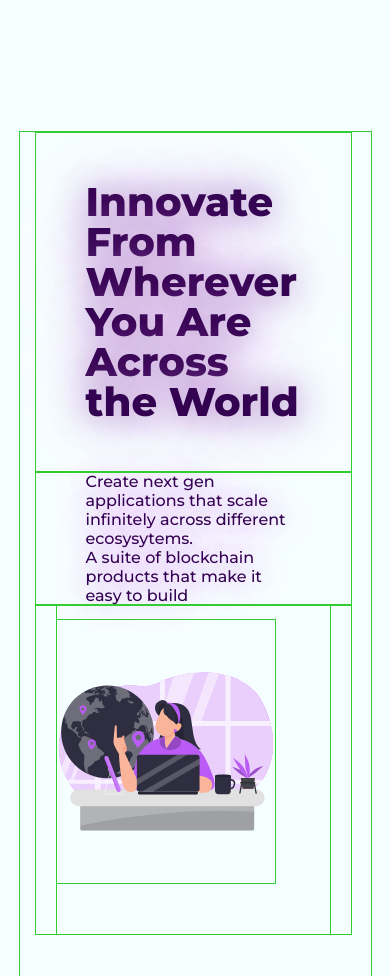
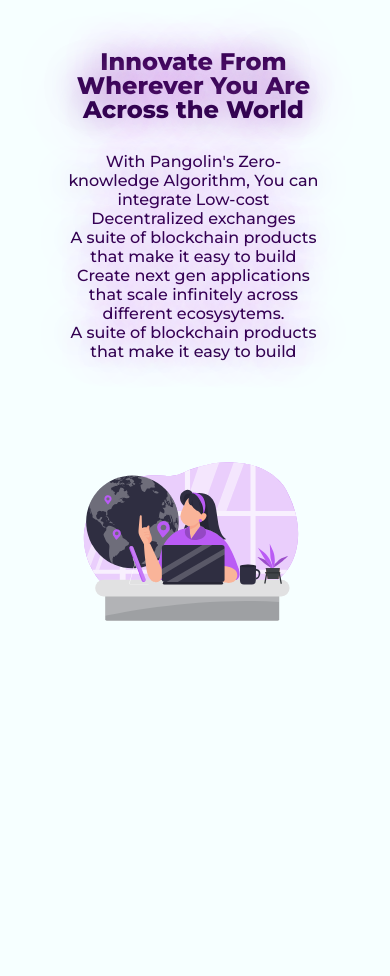
Before and after one commit to LoluBolarinwa/Pangolin, a website: page index.html in a window 390 px wide. Shown: the part 726-1702 px from the top of the page. After the commit the page ends 1590 px from the top, so only its background shows below. Drawn offline with Linux system fonts and the light colour scheme; a web font is replaced by a local one.

Commit message:
responsive layout second section

```diff
--- a/index.css
+++ b/index.css
@@ -5,7 +5,7 @@
     padding: 0;
     box-sizing: border-box;
     /* color: #330351; */
-    outline: 1px solid limegreen !important;
+    /* outline: 1px solid limegreen !important; */
 
 }
 
@@ -295,14 +295,18 @@
     flex: 2;
     /* background-color:brown; */
     margin: 0 auto;
+    /* position:relative; */
+    /* right: 70px; */
+    margin: 0 auto;
+}
 
-    /* background-image: url("svg\ files/Global BLockchain network.svg"); */
-    z-index: -1;
-    background-repeat: no-repeat;
-    position:relative;
-    right: 70px;
-    flex: 2;
-    margin: 0 auto;
+.svgbox2 img{
+    width:100%;
+    height:60%;
+    position: relative;
+    right: -25px;
+    top: 0;
+    /* background-color:brown; */
 }
 
 .textbox2{
@@ -327,6 +331,7 @@
     font-family: 'Montserrat', sans-serif;
     font-weight: 400;
     /* margin-top: 2rem; */
+    /* text-align: center; */
     padding: 0px 50px;
     text-shadow: 0 0 80px rgba(200, 138, 209, 0.976), 0 0 32px rgb(173, 125, 202);
 }
@@ -638,7 +643,7 @@
         width: 90vw;
         height: 100vh;
         /* background-color:yellow; */
-        margin: 17rem auto 0;
+        margin: 10rem auto 0;
         /* padding-top: 2rem; */
     }
 
@@ -665,37 +670,35 @@
 
     .svgbox2 img{
         width:80%;
-        height:80%;
+        height:60%;
         position: relative;
-        top: 15px;
-        /* padding-left: 5rem; */
+        right: -25px;
+        top: 0;
+        /* background-color:brown; */
+
     }
 
 
     .textbox2{
         flex: 2;
-        /* background-color:lime; */
+        /* background-color:greenyellow; */
         margin: 0 auto;
     }
     .textbox2 h1{
-        font-family: 'Montserrat', sans-serif;
-        font-weight: 900;
-        font-size: 3rem;
-        line-height: 1;
-        padding-top: 45px;
-        text-shadow: 0 0 80px rgba(200, 138, 209, 0.976), 0 0 32px rgb(173, 125, 202);
-        padding: 50px 50px;
-        /* background-color:blue; */
-        font-size: 2.5rem;
-        /* font-weight: 500; */
+        font-size: 1.5rem;
+        padding-top: 30px;
+        margin: 0 auto;
+        text-align: center;
+        /* line-height: 1; */
+        padding: 30px 0px;
     }
 
     .textbox2 h4{
-        font-family: 'Montserrat', sans-serif;
-        font-weight: 400;
         /* margin-top: 2rem; */
-        padding: 0px 50px;
-        text-shadow: 0 0 80px rgba(200, 138, 209, 0.976), 0 0 32px rgb(173, 125, 202);
+        /* background-color:lime; */
+        padding: 0px 30px;
+        text-align: center;
+
     }
 
     .textbox{
@@ -706,12 +709,8 @@
         margin: 0 auto;
     }
 
-    .textbox h1{
-        font-size: 1.5rem;
-        padding-top: 30px;
-        text-shadow: 0 0 80px rgba(200, 138, 209, 0.976), 0 0 32px rgb(173, 125, 202);
+
         /* background-color:blue; */
-    }
 
     .textbox h4{
         font-size: 1rem;
--- a/index.html
+++ b/index.html
@@ -55,13 +55,9 @@
             <button type="button" onclick="alert('Hello world!')">START BUIDLING</button>
 
         </div>
+
         <div class="svgbox">
-
-
-
-        <img class="meh" src="svg files/pink lady on computer.svg" alt="" >
-
-
+            <img src="svg files/pink lady on computer.svg" alt="" >
         </div>
     </div>
 </div>
@@ -69,13 +65,13 @@
 <div class="bigbox2">
     <div class="innerbox2">
         <div class="svgbox2">
-        <img class="meh" src="svg files/Global BLockchain network.svg" alt="" >
-
-            <!-- <div class="pdfffosition"></div> -->
+            <img src="svg files/Global BLockchain network.svg" alt="" >
         </div>
         <div class="textbox2">
             <p>
                 <h1>Innovate From Wherever You Are Across the World </h1>
+                <h4>With Pangolin's Zero-knowledge Algorithm, You can integrate Low-cost Decentralized exchanges
+                    <br>A suite of blockchain products that make it easy to build</h4>
                 <h4>Create next gen applications that scale infinitely across different ecosysytems.<br>A suite of blockchain products that make it easy to build</h4>
             </p>
         </div>
```
